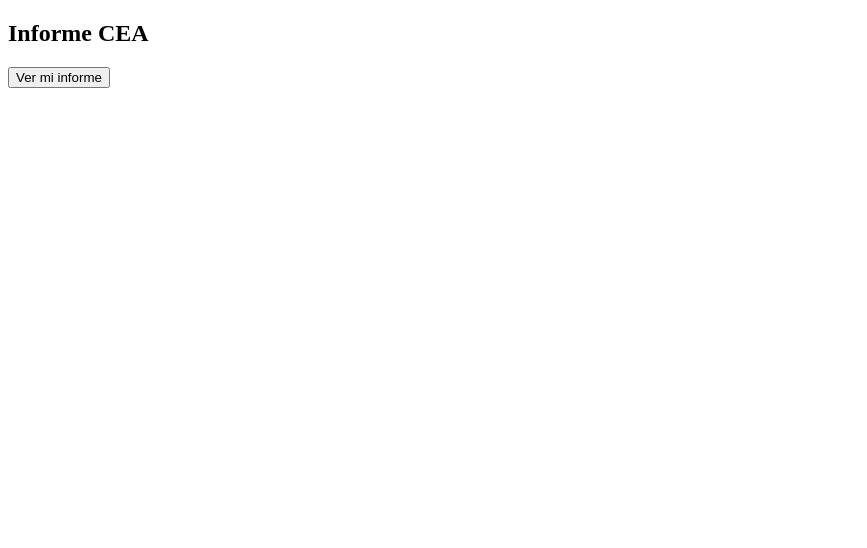
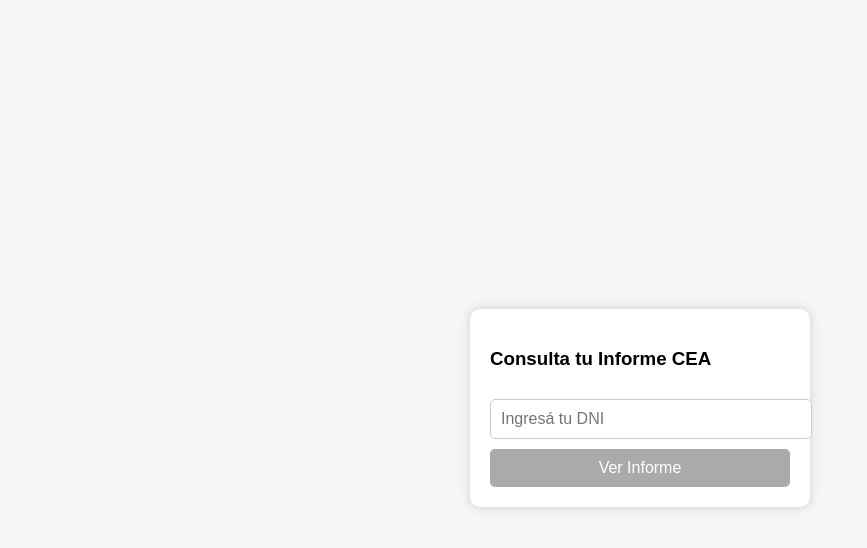
Before and after one commit to turnoxok/verax, a website: page experto.html in a window 1280 px wide. Shown: the whole page, without its empty margins (0-867 px from the left). Drawn offline with Linux system fonts and the light colour scheme.

Commit message:
Update experto.html

```diff
--- a/experto.html
+++ b/experto.html
@@ -1,32 +1,81 @@
 <!DOCTYPE html>
 <html lang="es">
 <head>
-  <meta charset="UTF-8">
-  <title>Informe CEA</title>
+<meta charset="UTF-8">
+<title>Consulta CEA</title>
+<meta name="viewport" content="width=device-width, initial-scale=1.0">
+<style>
+  body {
+    font-family: Arial, sans-serif;
+    background: #f5f5f5;
+    display: flex;
+    justify-content: center;
+    align-items: center;
+    height: 100vh;
+  }
+  #container {
+    background: #fff;
+    padding: 20px;
+    border-radius: 10px;
+    box-shadow: 0 0 10px #ccc;
+    width: 300px;
+  }
+  input, button {
+    width: 100%;
+    padding: 10px;
+    margin-top: 10px;
+    border-radius: 5px;
+    border: 1px solid #ccc;
+    font-size: 16px;
+  }
+  button {
+    background: #533482;
+    color: #fff;
+    border: none;
+    cursor: pointer;
+  }
+  button:disabled {
+    background: #aaa;
+    cursor: not-allowed;
+  }
+</style>
 </head>
 <body>
-  <h2>Informe CEA</h2>
-  <button onclick="abrirInforme()">Ver mi informe</button>
-  <div id="iframeContainer" style="margin-top:20px;"></div>
 
-  <script>
-    async function abrirInforme() {
-      // 1. Generar token
-      const res = await fetch("/.netlify/functions/generateToken");
-      const data = await res.json();
-      const token = data.token;
+<div id="container">
+  <h3>Consulta tu Informe CEA</h3>
+  <input type="text" id="dni" placeholder="Ingresá tu DNI" maxlength="8">
+  <button id="verInforme" disabled>Ver Informe</button>
+</div>
 
-      // 2. Crear iframe con openCEA.js + token
-      const iframe = document.createElement("iframe");
-      iframe.src = `/.netlify/functions/openCEA?token=${token}`;
-      iframe.width = "100%";
-      iframe.height = "600";
-      iframe.style.border = "1px solid #ccc";
+<script>
+const dniInput = document.getElementById('dni');
+const verBtn = document.getElementById('verInforme');
 
-      const container = document.getElementById("iframeContainer");
-      container.innerHTML = "";
-      container.appendChild(iframe);
-    }
-  </script>
+dniInput.addEventListener('input', () => {
+  // Habilita el botón solo si el DNI tiene 7 u 8 dígitos
+  verBtn.disabled = !/^\d{7,8}$/.test(dniInput.value);
+});
+
+verBtn.addEventListener('click', async () => {
+  const dni = dniInput.value;
+  if (!dni) return;
+
+  try {
+    // Genera un token temporal desde tu función serverless
+    const res = await fetch('/.netlify/functions/generateToken', { method: 'POST' });
+    const data = await res.json();
+    const token = data.token;
+
+    // Abre la función openCEA que usará tu usuario/clave y el DNI
+    const urlCEA = `/openCEA?token=${token}&dni=${dni}`;
+    window.open(urlCEA, '_blank');
+  } catch (err) {
+    alert('Error al generar el informe. Probá nuevamente más tarde.');
+    console.error(err);
+  }
+});
+</script>
+
 </body>
 </html>
```
